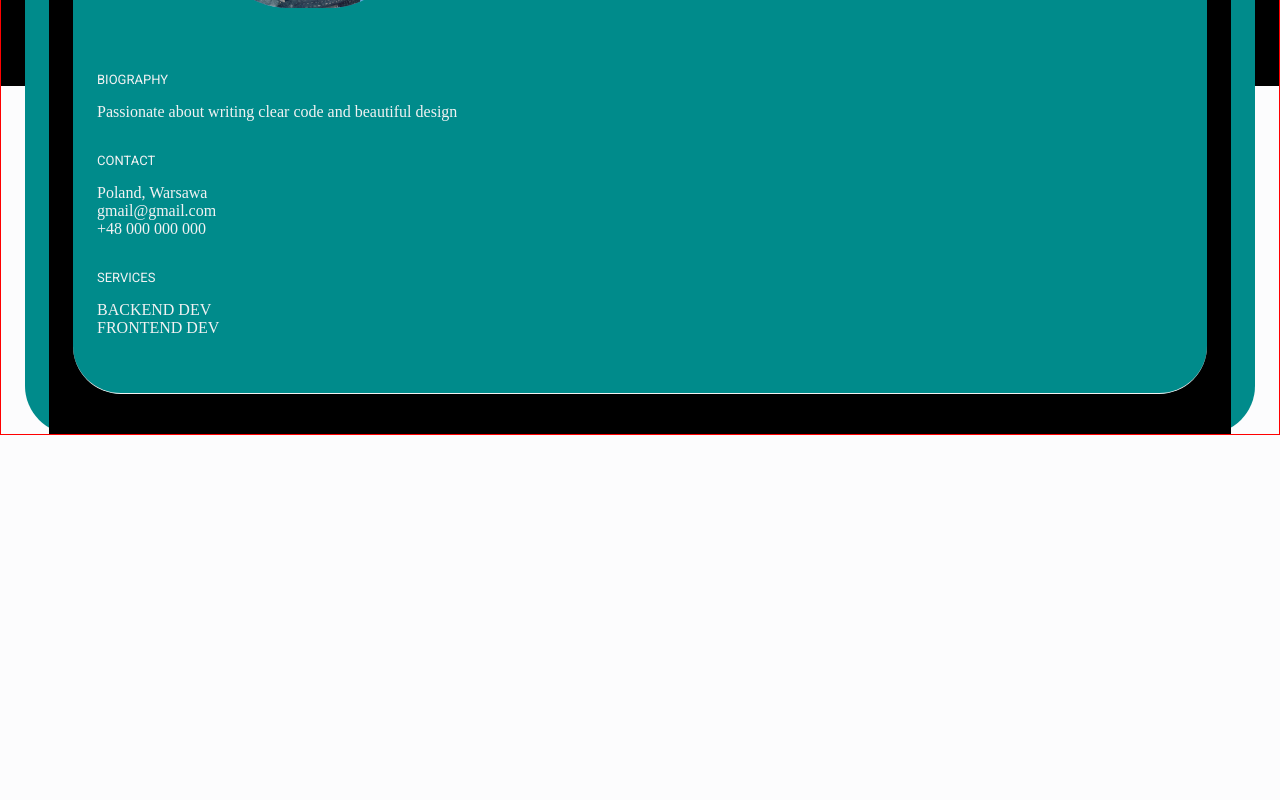
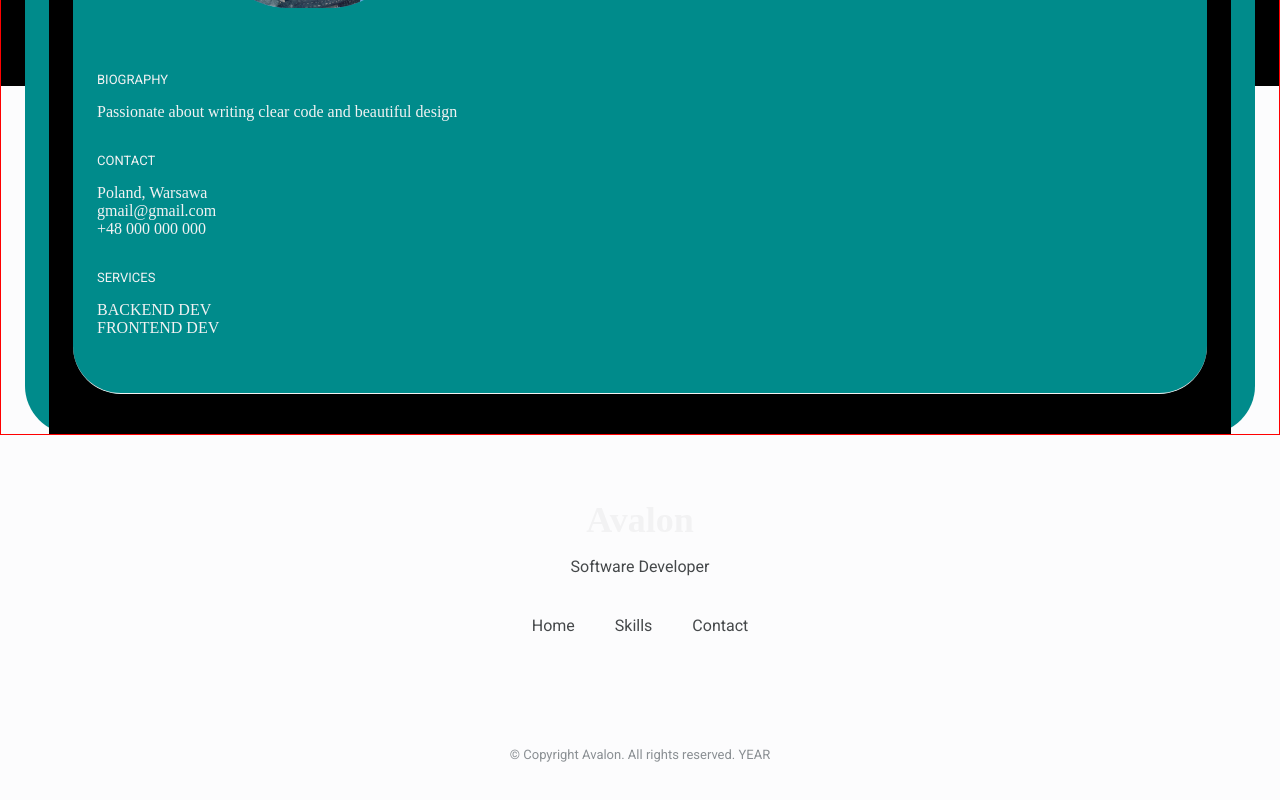
Before and after one commit to Aval0n-L/personal-page, an Angular app: page / in a window 1280 px wide. Shown: the part 714-1514 px from the top of the page. Before the commit the page ends 1149 px from the top, so only its background shows below. Built offline with nearby package versions, Linux system fonts and the light colour scheme.

Commit message:
feat: add footer style

```diff
--- a/src/app/footer/footer.component.html
+++ b/src/app/footer/footer.component.html
@@ -1,3 +1,19 @@
 <footer class="footer">
+    <div class="footer_container container">
+        <h1 class="footer_title">Avalon</h1>
+        <p>Software Developer</p>
 
+        <ul class="footer_list">
+            <li><a class="footer_link"></a>Home</li>
+            <li><a class="footer_link"></a>Skills</li>
+            <li><a class="footer_link"></a>Contact</li>
+        </ul>
+        <ul class="footer_social">
+            <a href="" class="footer_social-link"></a>
+            <a href="" class="footer_social-link"></a>
+            <a href="" class="footer_social-link"></a>
+        </ul>
+
+        <span class="footer_copy">&#169; Copyright Avalon. All rights reserved. YEAR</span>
+    </div>
 </footer>
--- a/src/app/footer/footer.component.scss
+++ b/src/app/footer/footer.component.scss
@@ -0,0 +1,52 @@
+@import url('../app.component.scss');
+
+.footer_container {
+    padding: 3rem 0 7rem;
+    text-align: center;
+}
+
+.footer_title {
+    font-size: var(--h1-font-size);
+    font-weight: var(--font-semi-bold);
+    margin-bottom: 1rem;
+}
+
+.footer_list {
+    margin: 2.5rem 0;
+    column-gap: 2.5rem;
+}
+
+.footer_list,
+.footer_social {
+    display: flex;
+    justify-content: center;
+}
+
+.footer_link {
+    color: var(--title-color);
+}
+
+.footer_link:hover {
+    text-decoration: underline;
+}
+
+.footer_social {
+    column-gap: 1.25rem;
+}
+
+.footer_social-link {
+    font-size: 1.25rem;
+    color: var(--title-color);
+    transition: transform .3s;
+}
+
+.footer_social-link:hover {
+    transform: translate(-.15rem);
+}
+
+.footer_copy {
+    display: block;
+    margin-top: 4.5rem;
+    font-size: var(--smaller-font-size);
+    color: var(--text-color-light);
+}
```
